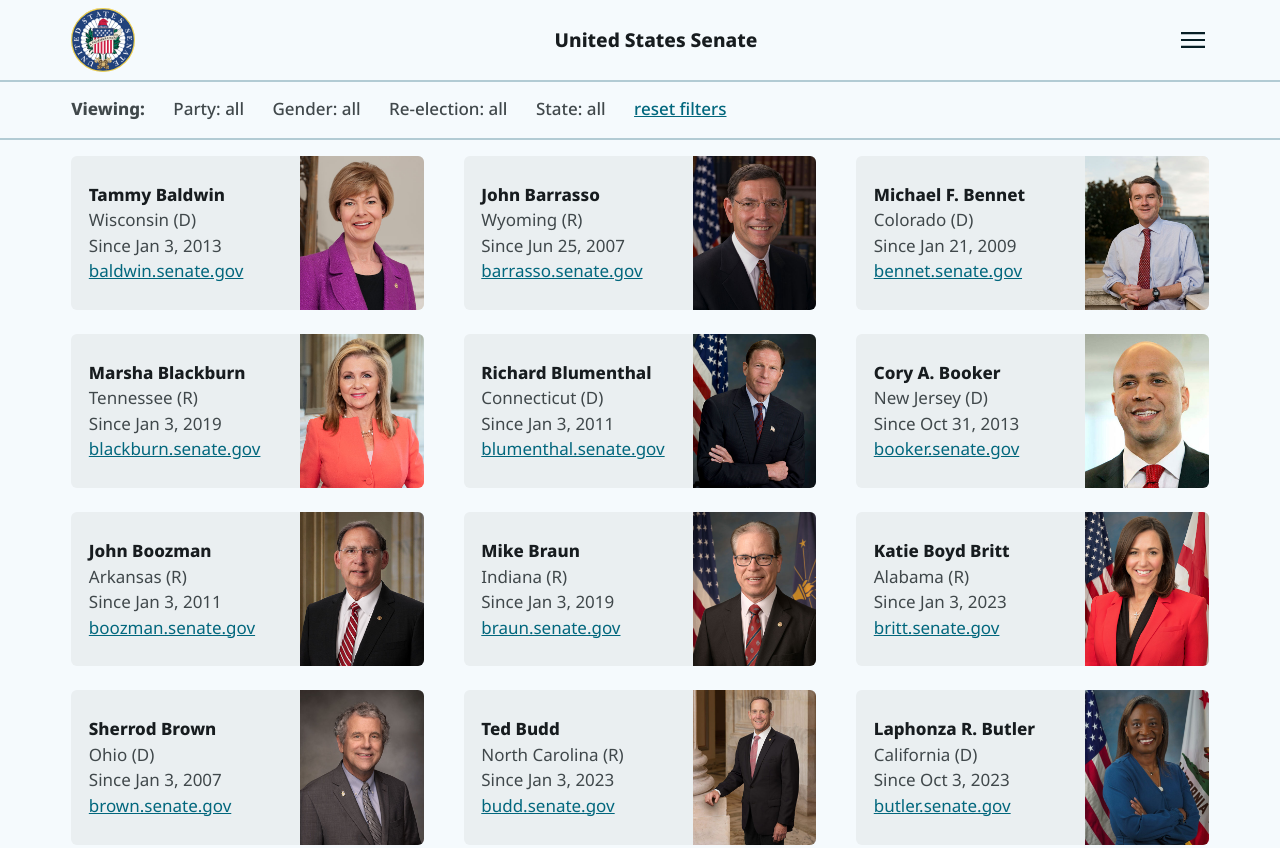
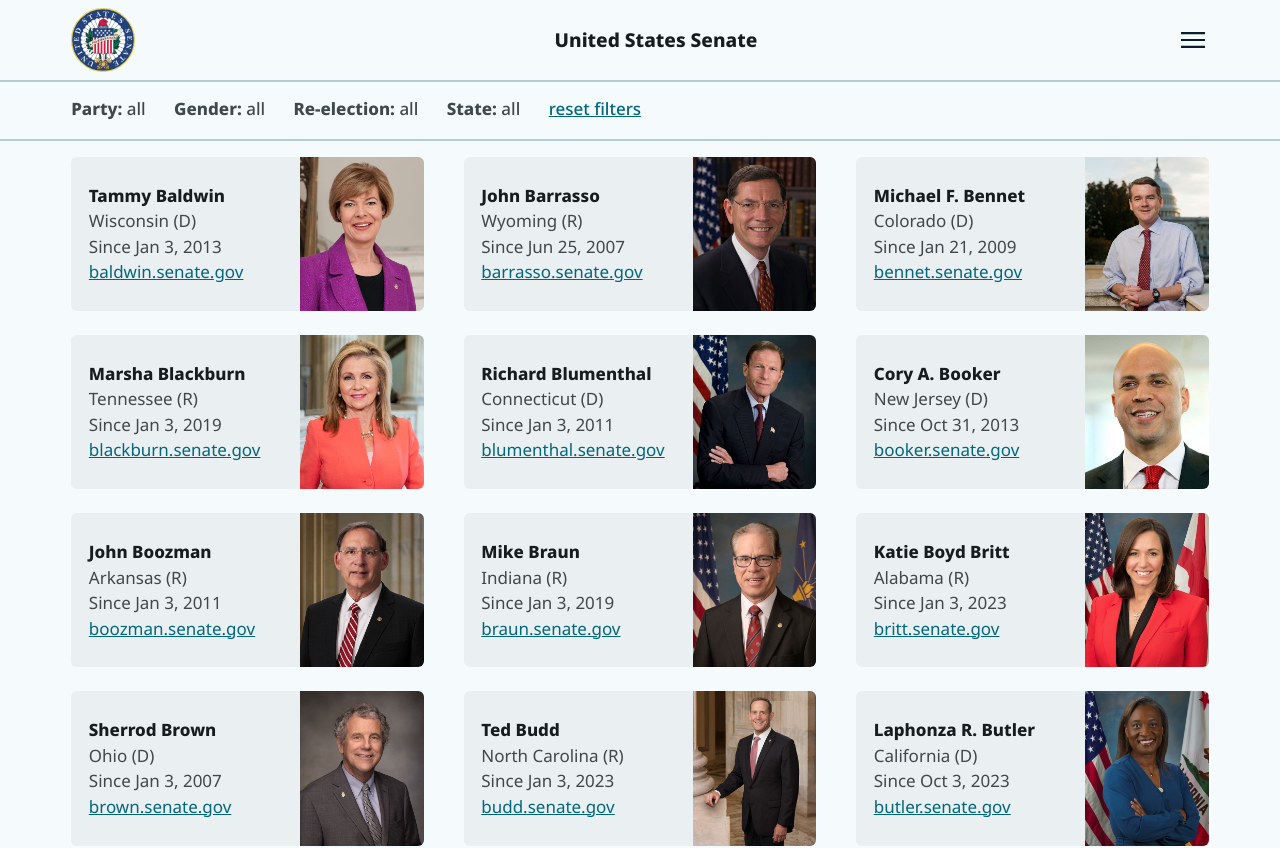
Before and after one commit to seankelliher/us-senate-directory, a Vue app: page / in a window 1280 px wide. Shown: the top 848 px of the page. Built offline with nearby package versions, Linux system fonts and the light colour scheme.

Commit message:
Modify fonts.

```diff
--- a/src/components/BadgePanel.vue
+++ b/src/components/BadgePanel.vue
@@ -26,16 +26,28 @@
 
 <template>
     <div class="badge-panel">
-        <div class="badge noto-sans-eight">Viewing:</div>
-        <div class="badge noto-sans-five">Party: {{ store.party}}</div>
-        <div class="badge noto-sans-five">Gender: {{ store.gender }}</div>
-        <div class="badge noto-sans-five">Re-election: {{ convertClass }}</div>
-        <div class="badge noto-sans-five">State: {{ upperCaseState }}</div>
+        <div class="badge">
+            <span class="noto-sans-eight">Party: </span>
+            <span class="noto-sans-five">{{ store.party}}</span>
+        </div>
+        <div class="badge">
+            <span class="noto-sans-eight">Gender: </span>
+            <span class="noto-sans-five">{{ store.gender }}</span>
+        </div>
+        <div class="badge">
+            <span class="noto-sans-eight">Re-election: </span>
+            <span class="noto-sans-five">{{ convertClass }}</span>
+        </div>
+        <div class="badge">
+            <span class="noto-sans-eight">State: </span>
+            <span class="noto-sans-five">{{ upperCaseState }}</span>
+        </div>
         <div
             v-if="store.searchTerm !== ''"
-            class="badge noto-sans-five"
+            class="badge"
         >
-            Search: {{ store.searchTerm }}
+            <span class="noto-sans-eight">Search: </span>
+            <span class="noto-sans-five">{{ store.searchTerm }}</span>
         </div>
         <div
             class="badge noto-sans-five link-like"
```
